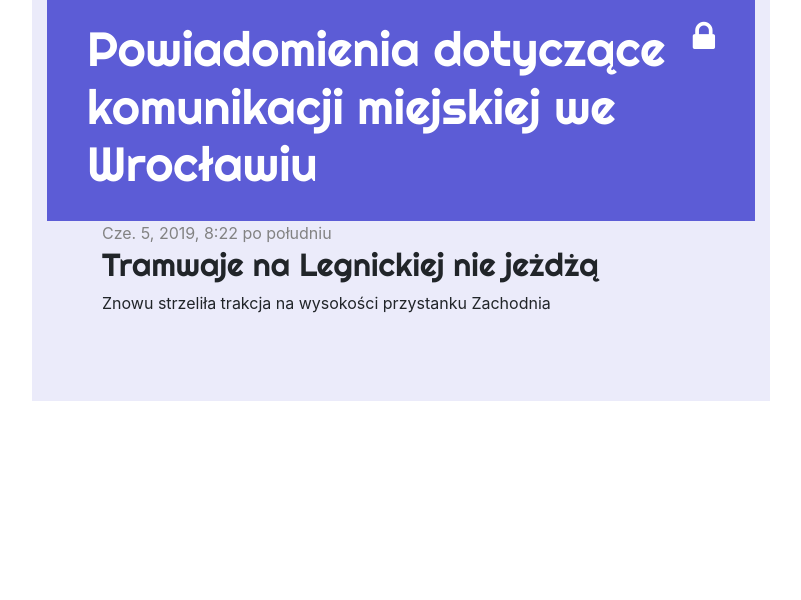
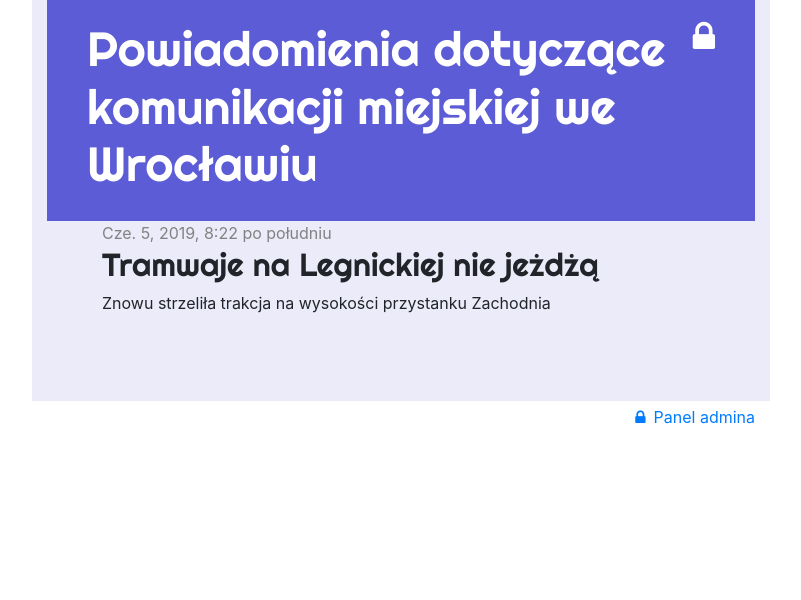
Before and after one commit to mskrzypecka/informant, a Django app: page /post/1/ in a window 1280 px wide. Shown: the top 600 px of the page, without its empty margins (239-1040 px from the left). Run offline with Django 3.2, Linux system fonts and the light colour scheme; data comes from the database, SQL or seed files in the repository; both versions use the stored data as it was after the commit; some libraries are stand-ins or nearby versions.

Commit message:
Link to admin panel added to home page

```diff
--- a/informant/templates/informant/base.html
+++ b/informant/templates/informant/base.html
@@ -12,7 +12,6 @@
             <div class="page-header">
                 {% if not user.is_authenticated %}
                     <a href="{% url 'login' %}" class="top-menu"><i class="fa fa-lock"></i></a>
-                    <a href="{% url 'admin:index' %}" class="top-menu"><i class="fas fa-user-shield"></i></a>
                 {% endif %}
                 {% if user.is_authenticated %}
                     <a href="{% url 'post_new' %}" class="top-menu"><i class="fa fa-plus"></i></a>
@@ -32,6 +31,8 @@
                     </div>
                 </div>
             </div>
+
+            <a href="{% url 'admin:index' %}" class="float-right"><i class="fa fa-lock p-2"></i>Panel admina</a>
         </div>
     </body>
 </html>
```
Also changed, not shown: db.sqlite3.
